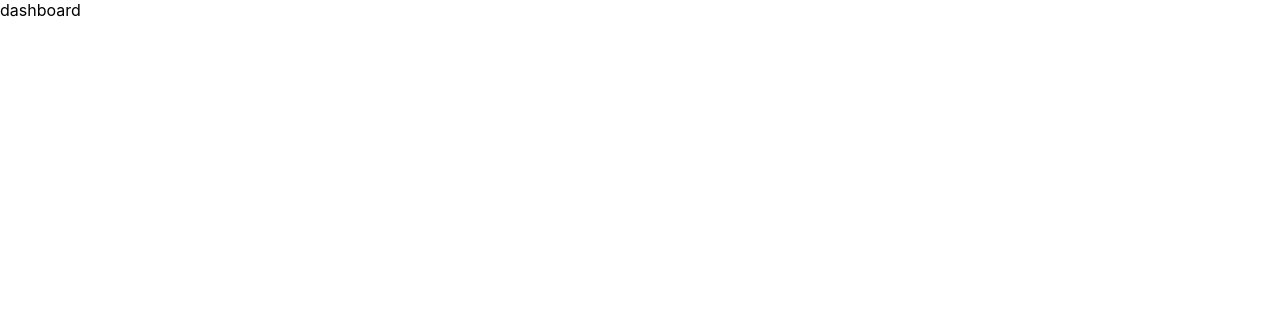
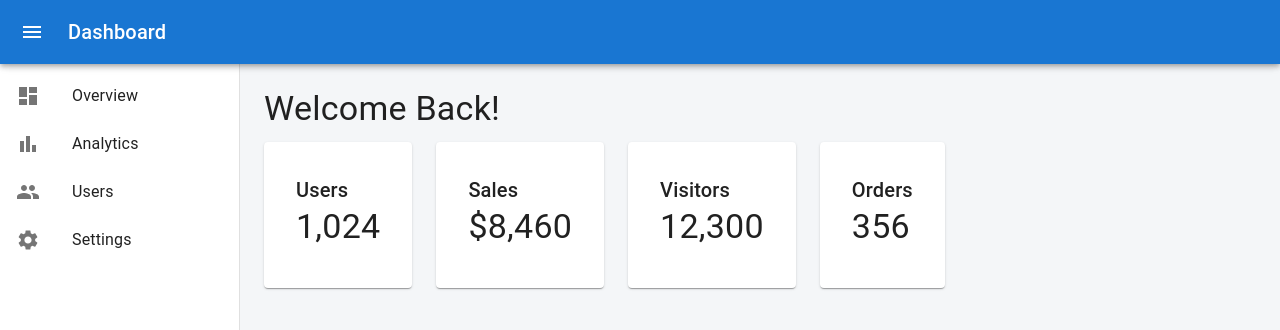
Before and after one commit to maheshmobileApp/react_zero_to_pro, a React (Create React App) app: page /dashboard in a window 1280 px wide. Shown: the top 330 px of the page. Built offline with nearby package versions, Linux system fonts and the light colour scheme.

Commit message:
navigation

```diff
--- a/package.json
+++ b/package.json
@@ -5,6 +5,7 @@
   "dependencies": {
     "@emotion/react": "^11.14.0",
     "@emotion/styled": "^11.14.0",
+    "@mui/icons-material": "^7.1.0",
     "@mui/material": "^7.0.2",
     "@testing-library/dom": "^10.4.0",
     "@testing-library/jest-dom": "^6.6.3",
--- a/src/App.js
+++ b/src/App.js
@@ -1,9 +1,9 @@
 import './App.css';
 import LoginScreen from './login/loginScreen';
 import { BrowserRouter as Router, Routes, Route, Link } from 'react-router-dom';
-import { SignUp } from './login/singup';
-import { ForgotPassword } from './login/forgotpassword';
-import { DashBoard } from './login/dashboard';
+import SignUp from './login/singup';
+import ForgotPassword from './login/forgotpassword';
+import Dashboard from './login/dashboard';
 function App() {
   return (
     <Router>
@@ -11,7 +11,7 @@ function App() {
         <Route path="/" element={<LoginScreen />} />
         <Route path="/signup" element={<SignUp />} />
         <Route path="/forgot" element={<ForgotPassword />} />
-        <Route path="/dashboard" element={<DashBoard />} />
+        <Route path="/dashboard" element={<Dashboard />} />
       </Routes>
     </Router>
   );
--- a/src/login/dashboard.js
+++ b/src/login/dashboard.js
@@ -1,7 +1,124 @@
-import React from 'react'
+import React from "react";
+import {
+  AppBar,
+  Box,
+  CssBaseline,
+  Drawer,
+  IconButton,
+  Toolbar,
+  Typography,
+  List,
+  ListItem,
+  ListItemIcon,
+  ListItemText,
+  Grid,
+  Card,
+  CardContent,
+} from "@mui/material";
+import {
+  Menu as MenuIcon,
+  Dashboard as DashboardIcon,
+  BarChart as BarChartIcon,
+  People as PeopleIcon,
+  Settings as SettingsIcon,
+} from "@mui/icons-material";
 
-export const DashBoard = () => {
+const drawerWidth = 240;
+
+const Dashboard = () => {
   return (
-    <div>dashboard</div>
-  )
-}
+    <Box sx={{ display: "flex" }}>
+      <CssBaseline />
+
+      {/* AppBar */}
+      <AppBar position="fixed" sx={{ zIndex: (theme) => theme.zIndex.drawer + 1 }}>
+        <Toolbar>
+          <IconButton color="inherit" edge="start" sx={{ mr: 2 }}>
+            <MenuIcon />
+          </IconButton>
+          <Typography variant="h6" noWrap component="div">
+            Dashboard
+          </Typography>
+        </Toolbar>
+      </AppBar>
+
+      {/* Drawer */}
+      <Drawer
+        variant="permanent"
+        sx={{
+          width: drawerWidth,
+          flexShrink: 0,
+          [`& .MuiDrawer-paper`]: { width: drawerWidth, boxSizing: "border-box" },
+        }}
+      >
+        <Toolbar />
+        <Box sx={{ overflow: "auto" }}>
+          <List>
+            {[
+              { text: "Overview", icon: <DashboardIcon /> },
+              { text: "Analytics", icon: <BarChartIcon /> },
+              { text: "Users", icon: <PeopleIcon /> },
+              { text: "Settings", icon: <SettingsIcon /> },
+            ].map((item) => (
+              <ListItem button key={item.text}>
+                <ListItemIcon>{item.icon}</ListItemIcon>
+                <ListItemText primary={item.text} />
+              </ListItem>
+            ))}
+          </List>
+        </Box>
+      </Drawer>
+
+      {/* Main Content */}
+      <Box
+        component="main"
+        sx={{ flexGrow: 1, bgcolor: "#f4f6f8", p: 3, minHeight: "100vh" }}
+      >
+        <Toolbar />
+        <Typography variant="h4" gutterBottom>
+          Welcome Back!
+        </Typography>
+
+        <Grid container spacing={3}>
+          <Grid item xs={12} sm={6} md={3}>
+            <Card sx={{ p: 2 }}>
+              <CardContent>
+                <Typography variant="h6">Users</Typography>
+                <Typography variant="h4">1,024</Typography>
+              </CardContent>
+            </Card>
+          </Grid>
+
+          <Grid item xs={12} sm={6} md={3}>
+            <Card sx={{ p: 2 }}>
+              <CardContent>
+                <Typography variant="h6">Sales</Typography>
+                <Typography variant="h4">$8,460</Typography>
+              </CardContent>
+            </Card>
+          </Grid>
+
+          <Grid item xs={12} sm={6} md={3}>
+            <Card sx={{ p: 2 }}>
+              <CardContent>
+                <Typography variant="h6">Visitors</Typography>
+                <Typography variant="h4">12,300</Typography>
+              </CardContent>
+            </Card>
+          </Grid>
+
+          <Grid item xs={12} sm={6} md={3}>
+            <Card sx={{ p: 2 }}>
+              <CardContent>
+                <Typography variant="h6">Orders</Typography>
+                <Typography variant="h4">356</Typography>
+              </CardContent>
+            </Card>
+          </Grid>
+        </Grid>
+      </Box>
+    </Box>
+  );
+};
+
+export default Dashboard;
--- a/src/login/forgotpassword.js
+++ b/src/login/forgotpassword.js
@@ -1,7 +1,68 @@
-import React from 'react'
 
-export const ForgotPassword = () => {
+import React, { useState } from "react";
+import {
+  Box,
+  Button,
+  Card,
+  CardContent,
+  TextField,
+  Typography,
+  Link,
+} from "@mui/material";
+
+const ForgotPassword = () => {
+  const [email, setEmail] = useState("");
+
+  const handleSubmit = (e) => {
+    e.preventDefault();
+    // TODO: Add email validation and API call
+    console.log("Password reset requested for:", email);
+  };
+
   return (
-    <div>forgotpassword</div>
-  )
-}
+    <Box
+      display="flex"
+      justifyContent="center"
+      alignItems="center"
+      minHeight="100vh"
+      bgcolor="#f5f5f5"
+    >
+      <Card sx={{ width: 400, p: 2 }}>
+        <CardContent>
+          <Typography variant="h5" gutterBottom>
+            Forgot Password
+          </Typography>
+          <Typography variant="body2" color="text.secondary" mb={2}>
+            Enter your email address and we'll send you a link to reset your password.
+          </Typography>
+          <Box component="form" onSubmit={handleSubmit}>
+            <TextField
+              fullWidth
+              label="Email Address"
+              type="email"
+              value={email}
+              onChange={(e) => setEmail(e.target.value)}
+              margin="normal"
+              required
+            />
+            <Button
+              type="submit"
+              variant="contained"
+              fullWidth
+              sx={{ mt: 2, borderRadius: 2 }}
+            >
+              Send Reset Link
+            </Button>
+            <Typography variant="body2" align="center" sx={{ mt: 2 }}>
+              <Link href="/login" underline="hover">
+                Back to Login
+              </Link>
+            </Typography>
+          </Box>
+        </CardContent>
+      </Card>
+    </Box>
+  );
+};
+
+export default ForgotPassword;
--- a/src/login/singup.js
+++ b/src/login/singup.js
@@ -1,8 +1,124 @@
+import React, { useState } from "react";
+import {
+  Box,
+  Button,
+  Card,
+  CardContent,
+  TextField,
+  Typography,
+  IconButton,
+  InputAdornment,
+  Link,
+} from "@mui/material";
+import { Visibility, VisibilityOff } from "@mui/icons-material";
+import { useNavigate } from 'react-router-dom';
 
-import React from 'react'
+const SignUp = () => {
+  const navigate = useNavigate();
+  const [showPassword, setShowPassword] = useState(false);
+  const [formData, setFormData] = useState({
+    fullName: "",
+    email: "",
+    password: "",
+    confirmPassword: "",
+  });
 
-export const SignUp = () => {
+  const handleChange = (e) => {
+    setFormData({ ...formData, [e.target.name]: e.target.value });
+  };
+
+  const togglePasswordVisibility = () => {
+    setShowPassword((prev) => !prev);
+  };
+
+  const handleSubmit = (e) => {
+    e.preventDefault();
+    // TODO: Add form validation and submission logic here
+    navigate('/dashboard');
+    console.log(formData);
+  };
+
   return (
-    <div>singup</div>
-  )
-}
+    <Box
+      display="flex"
+      justifyContent="center"
+      alignItems="center"
+      minHeight="100vh"
+      bgcolor="#f5f5f5"
+    >
+      <Card sx={{ width: 400, p: 2 }}>
+        <CardContent>
+          <Typography variant="h5" gutterBottom>
+            Create Account
+          </Typography>
+          <Box component="form" onSubmit={handleSubmit} noValidate>
+            <TextField
+              fullWidth
+              label="Full Name"
+              name="fullName"
+              value={formData.fullName}
+              onChange={handleChange}
+              margin="normal"
+              required
+            />
+            <TextField
+              fullWidth
+              label="Email"
+              name="email"
+              type="email"
+              value={formData.email}
+              onChange={handleChange}
+              margin="normal"
+              required
+            />
+            <TextField
+              fullWidth
+              label="Password"
+              name="password"
+              type={showPassword ? "text" : "password"}
+              value={formData.password}
+              onChange={handleChange}
+              margin="normal"
+              required
+              InputProps={{
+                endAdornment: (
+                  <InputAdornment position="end">
+                    <IconButton onClick={togglePasswordVisibility} edge="end">
+                      {showPassword ? <VisibilityOff /> : <Visibility />}
+                    </IconButton>
+                  </InputAdornment>
+                ),
+              }}
+            />
+            <TextField
+              fullWidth
+              label="Confirm Password"
+              name="confirmPassword"
+              type={showPassword ? "text" : "password"}
+              value={formData.confirmPassword}
+              onChange={handleChange}
+              margin="normal"
+              required
+            />
+            <Button
+              type="submit"
+              variant="contained"
+              fullWidth
+              sx={{ mt: 2, borderRadius: 2 }}
+            >
+              Sign Up
+            </Button>
+            <Typography variant="body2" align="center" sx={{ mt: 2 }}>
+              Already have an account?{" "}
+              <Link href="/" underline="hover">
+                Log In
+              </Link>
+            </Typography>
+          </Box>
+        </CardContent>
+      </Card>
+    </Box>
+  );
+};
+
+export default SignUp;
```
Also changed, not shown: src/login/loginScreen.js (+24 -3 lines), 1 other file (tests, documents, lock files or other folders).
